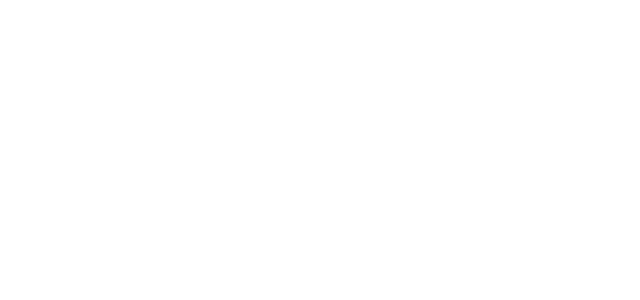
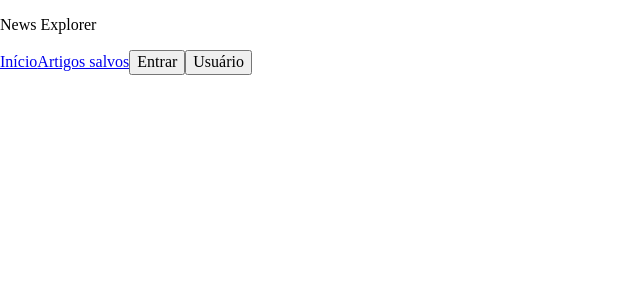
Before and after one commit to flpzht/news-explorer-frontend, a React (Vite) app: page / in a window 1280 px wide. Shown: the top 300 px of the page, without its empty margins (0-640 px from the left). Built offline with nearby package versions, Linux system fonts and the light colour scheme.

Commit message:
feat: adiciona marcação do Header e Navigation

```diff
--- a/src/components/Header/Header.jsx
+++ b/src/components/Header/Header.jsx
@@ -1,8 +1,12 @@
+import Navigation from '@/components/Navigation/Navigation';
+
 import '@/components/Header/Header.css';
 
 function Header() {
   return (
     <header className="header">
+      <p className="header__logo">News Explorer</p>
+      <Navigation />
     </header>
   );
 }
--- a/src/components/Navigation/Navigation.jsx
+++ b/src/components/Navigation/Navigation.jsx
@@ -1,8 +1,29 @@
+import { Link, useLocation } from 'react-router-dom';
+
 import '@/components/Navigation/Navigation.css';
 
 function Navigation() {
+  const location = useLocation();
+
   return (
     <nav className="navigation">
+      <Link
+        to="/"
+        className={`navigation__link ${location.pathname === '/' ? 'navigation__link_active' : ''}`}
+      >
+        Início
+      </Link>
+
+      <Link
+        to="/saved-news"
+        className={`navigation__link ${location.pathname === '/saved-news' ? 'navigation__link_active' : ''}`}
+      >
+        Artigos salvos
+      </Link>
+
+      <button className="navigation-signin" type='button'>Entrar</button>
+
+      <button className="navigation__signout" type="button">Usuário</button>
     </nav>
   );
 }
```
